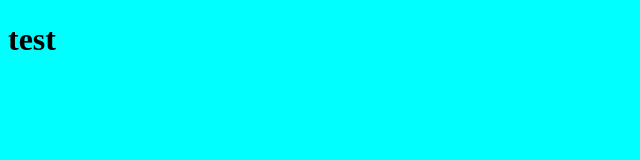
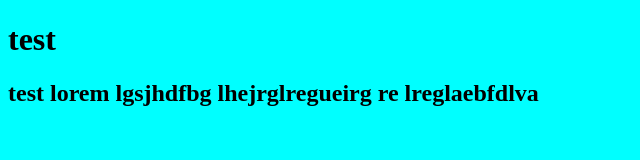
Before and after one commit to Dima-Karp/test, a plain HTML site: page index.html in a window 1280 px wide. Shown: the whole page, without its empty margins (0-640 px from the left). Drawn offline with Linux system fonts and the light colour scheme.

Commit message:
Update index.html

```diff
--- a/index.html
+++ b/index.html
@@ -8,5 +8,6 @@
 </head>
 <body>
     <h1>test</h1>
+    <h2>test lorem lgsjhdfbg lhejrglregueirg re  lreglaebfdlva</h2>
 </body>
 </html>
```
